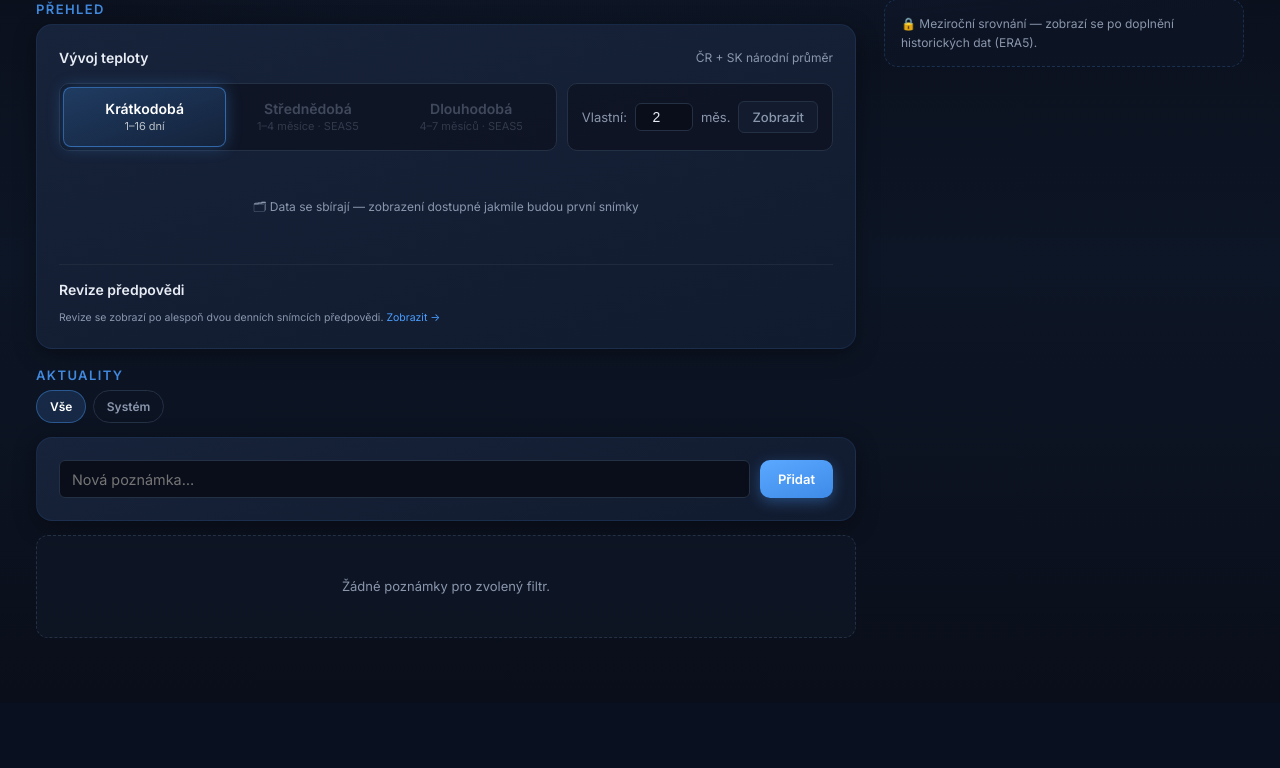
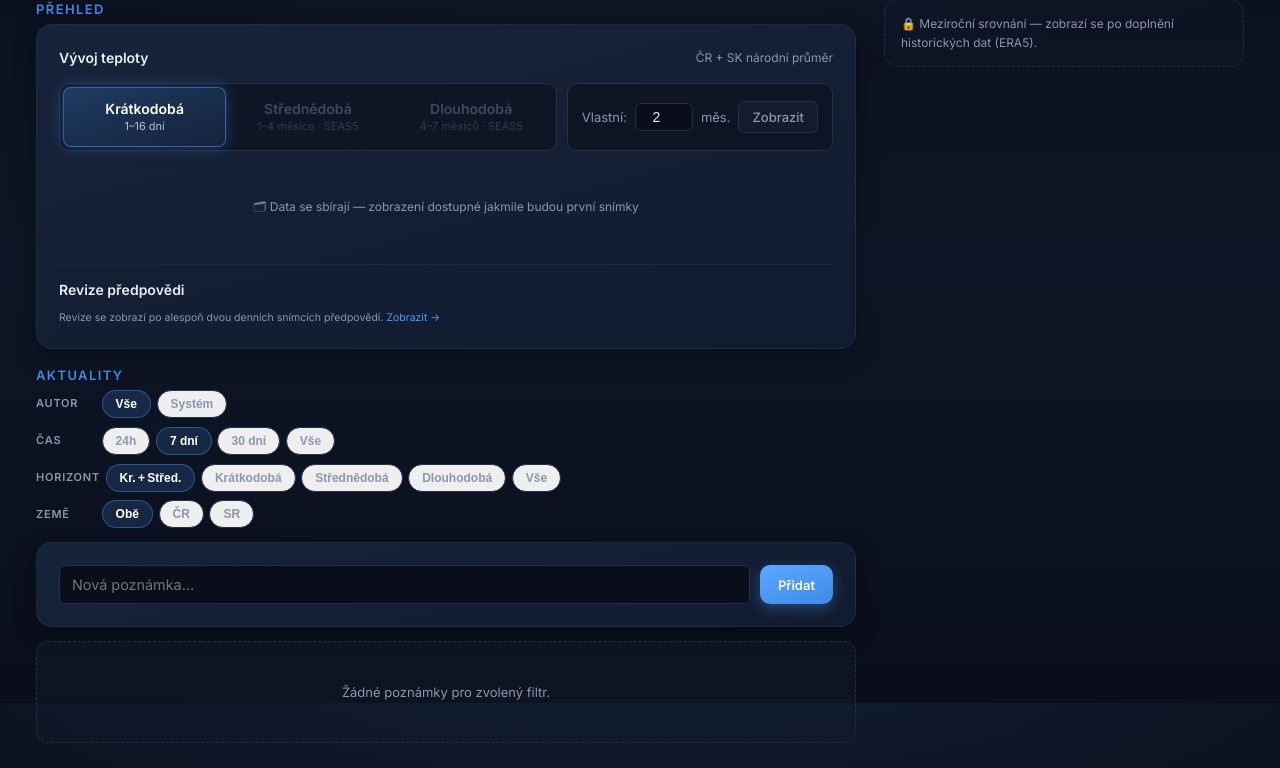
Before and after one commit to noxvex/weather-dashboard, a Django app: page /aktuality/ in a window 1280 px wide. Shown: the part 97-865 px from the top of the page. Before the commit the page ends 735 px from the top, so only its background shows below. Run offline with Django 5.2, Linux system fonts and the light colour scheme; the visitor is signed in with stand-in values (Sample User, id 1); data comes from the database, SQL or seed files in the repository; data that the repository does not hold is empty; some libraries are stand-ins or nearby versions.

Commit message:
Add horizon color palette and readability improvements

```diff
--- a/notes/views.py
+++ b/notes/views.py
@@ -1,5 +1,8 @@
 from collections import defaultdict
 from datetime import date, timedelta
+import urllib.parse
+
+from django.utils import timezone
 
 from django.db.models import Avg, Count, ExpressionWrapper, F, FloatField, Func, IntegerField, Sum
 from django.db.models.functions import ExtractIsoYear, ExtractWeek, ExtractYear
@@ -33,6 +36,13 @@ def _can_pin(user):
 def _avg(rows, field):
     vals = [getattr(r, field) for r in rows if getattr(r, field) is not None]
     return round(sum(vals) / len(vals), 1) if vals else None
+
+
+def _temp_pct(delta, prev):
+    """% change relative to |prev|; None when base too small to be meaningful."""
+    if prev is None or delta is None or abs(prev) < 3:
+        return None
+    return round(delta / abs(prev) * 100)
 
 
 def _get_latest_short_rows():
@@ -284,13 +294,59 @@ def _build_filter_chips(notes_qs):
     return chips
 
 
+# ── Feed filter helpers ──────────────────────────────────────────────────────
+
+def _apply_time_filter(qs, rozsah):
+    """Pinned notes are always shown regardless of time window."""
+    deltas = {"24h": timedelta(hours=24), "7d": timedelta(days=7), "30d": timedelta(days=30)}
+    if rozsah not in deltas:  # "vse" or unrecognised
+        return qs
+    since = timezone.now() - deltas[rozsah]
+    return qs.filter(Q(is_pinned=True) | Q(created_at__gte=since))
+
+
+def _apply_horizon_filter(qs, horizont):
+    """Default (empty string) = short+mid; 'vse' = all three."""
+    if horizont == Note.HORIZON_SHORT:
+        return qs.filter(horizon=Note.HORIZON_SHORT)
+    if horizont == Note.HORIZON_MID:
+        return qs.filter(horizon=Note.HORIZON_MID)
+    if horizont == Note.HORIZON_LONG:
+        return qs.filter(horizon=Note.HORIZON_LONG)
+    if horizont == "vse":
+        return qs
+    # default: short + mid (long-range notes hidden until explicitly requested)
+    return qs.filter(horizon__in=[Note.HORIZON_SHORT, Note.HORIZON_MID])
+
+
+def _apply_country_filter(qs, zeme):
+    """Notes tagged 'both' always pass through any country filter."""
+    if zeme == Note.COUNTRY_CZ:
+        return qs.filter(country__in=[Note.COUNTRY_CZ, Note.COUNTRY_BOTH])
+    if zeme == Note.COUNTRY_SK:
+        return qs.filter(country__in=[Note.COUNTRY_SK, Note.COUNTRY_BOTH])
+    return qs  # "both" or unrecognised: no filter
+
+
+def _filter_qs_string(**kwargs):
+    """Build a URL query string from non-empty filter params (for pagination links)."""
+    return urllib.parse.urlencode({k: v for k, v in kwargs.items() if v})
+
+
 # ── Views ────────────────────────────────────────────────────────────────────
 
 @login_required
 def aktuality(request):
     autor = request.GET.get("autor", FILTER_ALL)
+    rozsah = request.GET.get("rozsah", "7d")     # 24h / 7d / 30d / vse
+    horizont = request.GET.get("horizont", "")   # "" = short+mid (default), short/mid/long/vse
+    zeme = request.GET.get("zeme", "")           # "" = both, cz, sk
+
     notes_qs = Note.objects.select_related("author").filter(is_hidden=False)
     filtered = _apply_filter(notes_qs, autor)
+    filtered = _apply_time_filter(filtered, rozsah)
+    filtered = _apply_horizon_filter(filtered, horizont)
+    filtered = _apply_country_filter(filtered, zeme)
 
     # Paginate the feed (10 per page) so the page never grows unbounded
     paginator = Paginator(filtered, 10)
@@ -315,6 +371,9 @@ def aktuality(request):
     has_mid = bool(mid_json.get("cz") or mid_json.get("sk"))
     has_long = bool(long_json.get("cz") or long_json.get("sk"))
 
+    # Query string for pagination links (all active filters, no strana)
+    pagination_qs = _filter_qs_string(autor=autor, rozsah=rozsah, horizont=horizont, zeme=zeme)
+
     return render(request, "notes/aktuality.html", {
         "notes": notes,
         "user_can_pin": _can_pin(request.user),
@@ -327,6 +386,10 @@ def aktuality(request):
         "since_login": since_login,
         "filter_chips": filter_chips,
         "active_filter": autor,
+        "active_rozsah": rozsah,
+        "active_horizont": horizont,
+        "active_zeme": zeme,
+        "pagination_qs": pagination_qs,
         "chart_json": chart_json,
         "mid_json": mid_json,
         "long_json": long_json,
@@ -448,6 +511,7 @@ def revision_tracker(request):
                             "temp_latest": lt,
                             "temp_prev": pt,
                             "temp_delta": temp_delta,
+                            "temp_pct": _temp_pct(temp_delta, pt),
                             "precip_delta": precip_delta,
                         })
 
@@ -481,6 +545,17 @@ def point_detail(request):
     cz_pts = sorted([p for p in points if p.country == "CZ"], key=lambda p: p.name)
     sk_pts = sorted([p for p in points if p.country == "SK"], key=lambda p: p.name)
 
+    # ── Report filters (r_ prefix avoids collision with bod/land params) ──
+    r_rozsah = request.GET.get("r_rozsah", "7d")
+    r_horizont = request.GET.get("r_horizont", "")
+    r_zeme = request.GET.get("r_zeme", "")
+
+    def _filter_reports(base_qs):
+        qs = _apply_time_filter(base_qs, r_rozsah)
+        qs = _apply_horizon_filter(qs, r_horizont)
+        qs = _apply_country_filter(qs, r_zeme)
+        return list(qs.order_by("-is_pinned", "-created_at")[:12])
+
     # ── Determine selection: ?land=cz/sk → national view; ?bod=pk → city ──
     land = request.GET.get("land", "").lower()
     selected_land = land if land in ("cz", "sk") else None
@@ -489,12 +564,10 @@ def point_detail(request):
     if selected_land:
         nat_avg = cz_avg if selected_land == "cz" else sk_avg
         nat_country = selected_land.upper()
-        reports = list(
-            Note.objects
-            .filter(note_type__startswith="system_", is_hidden=False)
-            .filter(Q(country=selected_land) | Q(country=Note.COUNTRY_BOTH))
-            .order_by("-is_pinned", "-created_at")[:8]
-        )
+        base = (Note.objects
+                .filter(note_type__startswith="system_", is_hidden=False)
+                .filter(Q(country=selected_land) | Q(country=Note.COUNTRY_BOTH)))
+        reports = _filter_reports(base)
         return render(request, "notes/point_detail.html", {
             "points": points,
             "cz_pts": cz_pts, "sk_pts": sk_pts,
@@ -504,6 +577,7 @@ def point_detail(request):
             "nat_avg": nat_avg,
             "nat_country": nat_country,
             "reports": reports,
+            "r_rozsah": r_rozsah, "r_horizont": r_horizont, "r_zeme": r_zeme,
             # No per-city data in national view
             "today_row": None, "forecast_rows": [],
             "chart_json": {"dates": [], "temps_max": [], "temps_min": []},
@@ -590,6 +664,7 @@ def point_detail(request):
                             "delta": delta,
                             "latest": lt,
                             "prev": pt,
+                            "pct": _temp_pct(delta, pt),
                         })
 
     # ── Per-point seasonal series for the horizon switcher ──
@@ -614,12 +689,10 @@ def point_detail(request):
             target["temps"].append(round(r.temp_mean, 1))
 
     # ── System reports for this point's country (hidden notes excluded) ──
-    reports = list(
-        Note.objects
-        .filter(note_type__startswith="system_", is_hidden=False)
-        .filter(Q(country=selected.country.lower()) | Q(country=Note.COUNTRY_BOTH))
-        .order_by("-is_pinned", "-created_at")[:8]
-    )
+    base = (Note.objects
+            .filter(note_type__startswith="system_", is_hidden=False)
+            .filter(Q(country=selected.country.lower()) | Q(country=Note.COUNTRY_BOTH)))
+    reports = _filter_reports(base)
 
     return render(request, "notes/point_detail.html", {
         "points": points,
@@ -636,6 +709,7 @@ def point_detail(request):
         "has_mid": bool(mid_chart["dates"]),
         "has_long": bool(long_chart["dates"]),
         "reports": reports,
+        "r_rozsah": r_rozsah, "r_horizont": r_horizont, "r_zeme": r_zeme,
         "revision_deltas": revision_deltas,
         "latest_issued": latest_issued,
     })
--- a/static/css/main.css
+++ b/static/css/main.css
@@ -401,6 +401,31 @@ a:hover { text-decoration: underline; }
     background: rgba(74,158,255,.16);
     border-color: rgba(74,158,255,.4);
     color: #fff;
+}
+
+/* Colored active states for horizon and country filter chips */
+.chip.chip-h-short.active { background: rgba(74,158,255,.18); border-color: rgba(74,158,255,.5); color: var(--h-short); }
+.chip.chip-h-mid.active   { background: rgba(251,191,36,.18); border-color: rgba(251,191,36,.5); color: var(--h-mid); }
+.chip.chip-h-long.active  { background: color-mix(in srgb, var(--h-long) 18%, transparent); border-color: color-mix(in srgb, var(--h-long) 50%, transparent); color: var(--h-long); }
+.chip.chip-cz.active      { background: rgba(74,158,255,.18); border-color: rgba(74,158,255,.5); color: var(--accent); }
+.chip.chip-sk.active      { background: rgba(45,212,191,.16); border-color: rgba(45,212,191,.4); color: var(--teal); }
+
+/* Filter bar layout: rows of groups */
+.filter-bar { flex-direction: column; gap: 0.55rem; }
+.filter-group {
+    display: flex;
+    align-items: center;
+    gap: 0.35rem;
+    flex-wrap: wrap;
+}
+.filter-label {
+    font-size: 11px;
+    font-weight: 600;
+    text-transform: uppercase;
+    letter-spacing: 0.07em;
+    color: var(--muted);
+    white-space: nowrap;
+    min-width: 60px;
 }
 
 /* note cards */
--- a/templates/notes/aktuality.html
+++ b/templates/notes/aktuality.html
@@ -90,14 +90,76 @@
         </p>
         {% endif %}
 
+        {# Hidden form — chip buttons update a param and submit #}
+        <form id="feed-filters" method="get" style="display:none;">
+            <input type="hidden" name="autor"    id="f-autor"    value="{{ active_filter }}">
+            <input type="hidden" name="rozsah"   id="f-rozsah"   value="{{ active_rozsah }}">
+            <input type="hidden" name="horizont" id="f-horizont" value="{{ active_horizont }}">
+            <input type="hidden" name="zeme"     id="f-zeme"     value="{{ active_zeme }}">
+            {# strana intentionally omitted — filter change resets to page 1 #}
+        </form>
+
         <div class="filter-bar">
-            {% for value, label in filter_chips %}
-                <a href="?autor={{ value }}"
-                   class="chip {% if active_filter == value %}active{% endif %}">
-                    {{ label }}
-                </a>
-            {% endfor %}
+            {# ── Autor ── #}
+            <div class="filter-group">
+                <span class="filter-label">Autor</span>
+                {% for value, label in filter_chips %}
+                <button type="button"
+                        class="chip {% if active_filter == value %}active{% endif %}"
+                        onclick="setFilter('autor','{{ value }}')">{{ label }}</button>
+                {% endfor %}
+            </div>
+
+            {# ── Čas ── #}
+            <div class="filter-group">
+                <span class="filter-label">Čas</span>
+                <button type="button" class="chip {% if active_rozsah == '24h' %}active{% endif %}" onclick="setFilter('rozsah','24h')">24h</button>
+                <button type="button" class="chip {% if active_rozsah == '7d' or not active_rozsah %}active{% endif %}" onclick="setFilter('rozsah','7d')">7 dní</button>
+                <button type="button" class="chip {% if active_rozsah == '30d' %}active{% endif %}" onclick="setFilter('rozsah','30d')">30 dní</button>
+                <button type="button" class="chip {% if active_rozsah == 'vse' %}active{% endif %}" onclick="setFilter('rozsah','vse')">Vše</button>
+            </div>
+
+            {# ── Horizont ── #}
+            <div class="filter-group">
+                <span class="filter-label">Horizont</span>
+                <button type="button"
+                        class="chip {% if not active_horizont or active_horizont == '' %}active{% endif %}"
+                        onclick="setFilter('horizont','')">Kr.&thinsp;+&thinsp;Střed.</button>
+                <button type="button"
+                        class="chip chip-h-short {% if active_horizont == 'short' %}active{% endif %}"
+                        onclick="setFilter('horizont','short')">Krátkodobá</button>
+                <button type="button"
+                        class="chip chip-h-mid {% if active_horizont == 'mid' %}active{% endif %}"
+                        onclick="setFilter('horizont','mid')">Střednědobá</button>
+                <button type="button"
+                        class="chip chip-h-long {% if active_horizont == 'long' %}active{% endif %}"
+                        onclick="setFilter('horizont','long')">Dlouhodobá</button>
+                <button type="button"
+                        class="chip {% if active_horizont == 'vse' %}active{% endif %}"
+                        onclick="setFilter('horizont','vse')">Vše</button>
+            </div>
+
+            {# ── Země ── #}
+            <div class="filter-group">
+                <span class="filter-label">Země</span>
+                <button type="button"
+                        class="chip {% if not active_zeme or active_zeme == '' %}active{% endif %}"
+                        onclick="setFilter('zeme','')">Obě</button>
+                <button type="button"
+                        class="chip chip-cz {% if active_zeme == 'cz' %}active{% endif %}"
+                        onclick="setFilter('zeme','cz')">ČR</button>
+                <button type="button"
+                        class="chip chip-sk {% if active_zeme == 'sk' %}active{% endif %}"
+                        onclick="setFilter('zeme','sk')">SR</button>
+            </div>
         </div>
+
+        <script>
+        function setFilter(param, value) {
+            document.getElementById('f-' + param).value = value;
+            document.getElementById('feed-filters').submit();
+        }
+        </script>
 
         {# Composer on top — new note input above the feed #}
         <div class="card" style="margin-bottom:14px;">
@@ -184,17 +246,17 @@
         {% if page_obj.paginator.num_pages > 1 %}
         <div class="pagination">
             {% if page_obj.has_previous %}
-                <a class="page-btn" href="?autor={{ active_filter }}&strana={{ page_obj.previous_page_number }}">‹</a>
+                <a class="page-btn" href="?{{ pagination_qs }}&strana={{ page_obj.previous_page_number }}">‹</a>
             {% endif %}
             {% for n in page_obj.paginator.page_range %}
                 {% if n == page_obj.number %}
                     <span class="page-btn on">{{ n }}</span>
                 {% else %}
-                    <a class="page-btn" href="?autor={{ active_filter }}&strana={{ n }}">{{ n }}</a>
+                    <a class="page-btn" href="?{{ pagination_qs }}&strana={{ n }}">{{ n }}</a>
                 {% endif %}
             {% endfor %}
             {% if page_obj.has_next %}
-                <a class="page-btn" href="?autor={{ active_filter }}&strana={{ page_obj.next_page_number }}">›</a>
+                <a class="page-btn" href="?{{ pagination_qs }}&strana={{ page_obj.next_page_number }}">›</a>
             {% endif %}
         </div>
         {% endif %}
--- a/templates/notes/point_detail.html
+++ b/templates/notes/point_detail.html
@@ -116,6 +116,7 @@
 {# System reports still useful at national level #}
 <div class="card">
     <div class="card-title">Co očekávat <span class="hint">systémové reporty pro {{ nat_country }}</span></div>
+    {% include "notes/_report_filters.html" %}
     {% if reports %}
         {% for r in reports %}
         <div class="report-row note--h-{{ r.horizon }}">
@@ -199,6 +200,7 @@
 {# ── System reports for this point's country ── #}
 <div class="card">
     <div class="card-title">Co očekávat <span class="hint">systémové reporty · mizí po 14 dnech, pokud nejsou připnuté</span></div>
+    {% include "notes/_report_filters.html" %}
     {% if reports %}
         {% for r in reports %}
         <div class="report-row note--h-{{ r.horizon }}">
@@ -249,9 +251,9 @@
         <div class="delta-row">
             <span>{{ r.date|day_cs }}, {{ r.date|date:"j. n." }}</span>
             {% if r.delta > 0 %}
-                <span class="d-chip d-chip-up">+{{ r.delta }} °C od předchozího</span>
+                <span class="d-chip d-chip-up">+{{ r.delta }}&thinsp;°C{% if r.pct %} (+{{ r.pct }}&thinsp;%){% endif %}</span>
             {% else %}
-                <span class="d-chip d-chip-down">{{ r.delta }} °C od předchozího</span>
+                <span class="d-chip d-chip-down">{{ r.delta }}&thinsp;°C{% if r.pct %} ({{ r.pct }}&thinsp;%){% endif %}</span>
             {% endif %}
         </div>
         {% endfor %}
--- a/templates/notes/revision_tracker.html
+++ b/templates/notes/revision_tracker.html
@@ -69,9 +69,9 @@
                                 <td>
                                     {% if r.temp_delta is not None %}
                                         {% if r.temp_delta > 0 %}
-                                            <span class="delta-pos">+{{ r.temp_delta }}&thinsp;°C</span>
+                                            <span class="delta-pos">+{{ r.temp_delta }}&thinsp;°C{% if r.temp_pct %}<br><small>(+{{ r.temp_pct }}&thinsp;%)</small>{% endif %}</span>
                                         {% elif r.temp_delta < 0 %}
-                                            <span class="delta-neg">{{ r.temp_delta }}&thinsp;°C</span>
+                                            <span class="delta-neg">{{ r.temp_delta }}&thinsp;°C{% if r.temp_pct %}<br><small>({{ r.temp_pct }}&thinsp;%)</small>{% endif %}</span>
                                         {% else %}
                                             <span class="delta-zero">0&thinsp;°C</span>
                                         {% endif %}
```
Also changed, not shown: templates/notes/_report_filters.html (added, +42 -0 lines).
